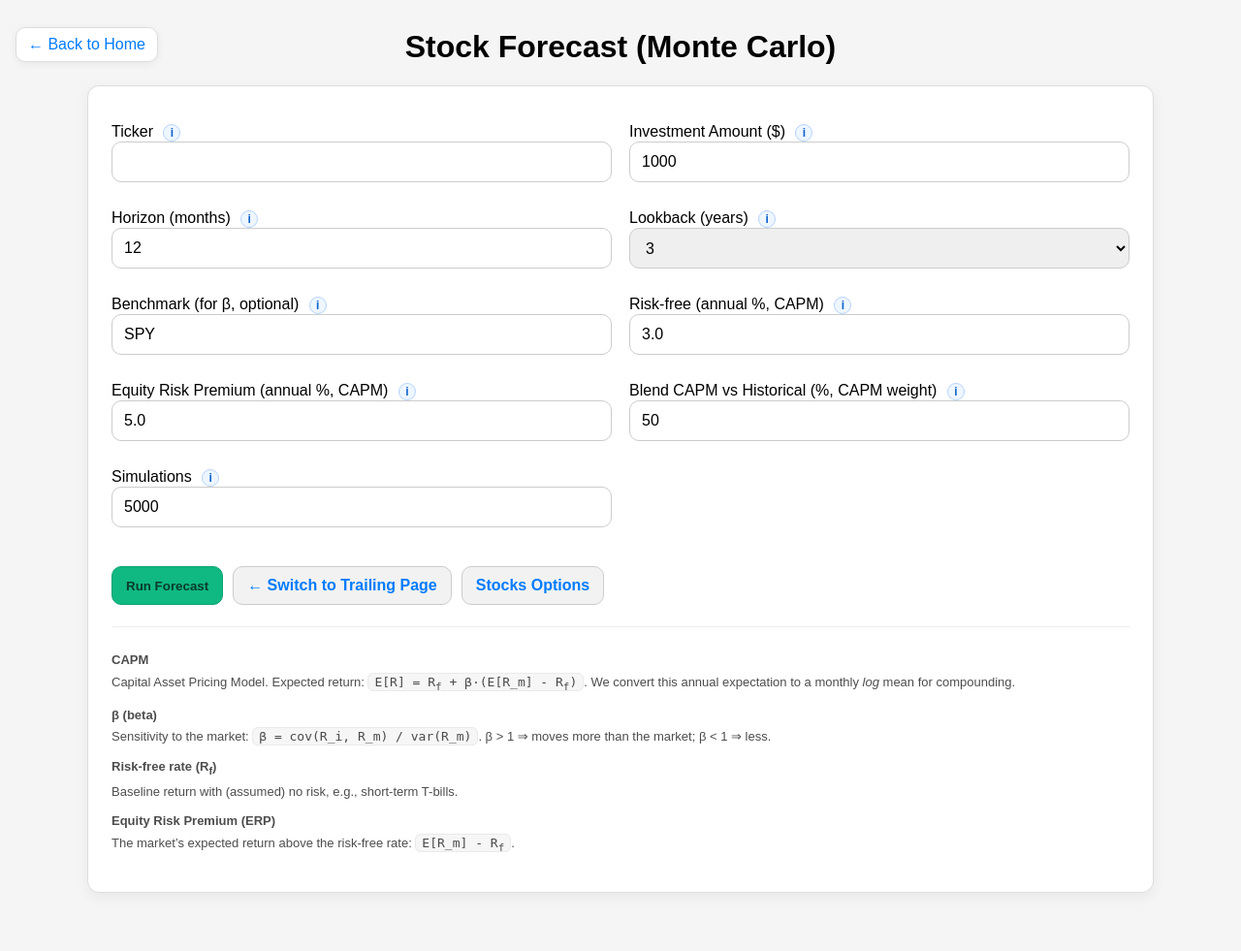
After one commit to worthingtontercero/know_your_investment, a Flask app: page /stocks/forecast in a window 1280 px wide. The commit adds this page. Shown: the whole page at 97% size. Run offline with Flask 3, Linux system fonts and the light colour scheme.

Commit message:
Stocks hub page, forecasting tooltips + glossary, 08/11

```diff
--- a/app.py
+++ b/app.py
@@ -1,63 +1,70 @@
 from flask import Flask, render_template, request
-from datetime import datetime, timedelta
 import pandas as pd
 import yfinance as yf
+import numpy as np
 
 app = Flask(__name__)
 
-@app.route("/")
-def index():
-    return render_template("index.html")
+# =============== Helpers ===============
 
-@app.route("/bonds")
-def bonds():
-    return render_template("bonds.html")
+def _monthly_series(ticker: str, lookback_years: int):
+    """
+    Return:
+      r  : pandas Series of monthly simple returns
+      lr : numpy array of monthly log returns
+    """
+    end = pd.Timestamp.today(tz="UTC").normalize()
+    start = end - pd.DateOffset(years=lookback_years, months=1)
+    df = yf.download(ticker, start=start, end=end, auto_adjust=True,
+                     progress=False, threads=False)
+    if df is None or df.empty:
+        return None, None
+    monthly = df["Close"].resample("M").last().dropna()
+    r = monthly.pct_change().dropna()
+    if len(r) < 12:
+        return None, None
+    lr = np.log1p(r.values)
+    return r, lr
 
-# -------- Stocks --------
-@app.route("/stocks", methods=["GET", "POST"])
-def stocks():
-    ctx = {"form": {}, "result": None, "error": None}
+def _estimate_beta(stock_r: pd.Series, bench_r: pd.Series):
+    """OLS beta using monthly simple returns."""
+    df = pd.concat([stock_r, bench_r], axis=1, join="inner").dropna()
+    if df.shape[0] < 12:
+        return None
+    s = df.iloc[:, 0].values
+    b = df.iloc[:, 1].values
+    var_b = np.var(b, ddof=1)
+    if var_b == 0:
+        return None
+    cov = np.cov(s, b, ddof=1)[0, 1]
+    return float(cov / var_b)
 
-    if request.method == "POST":
-        ticker = (request.form.get("ticker") or "").upper().strip()
-        amount = float(request.form.get("amount") or 0)
-        horizon = int(float(request.form.get("horizon") or 0))
-        bench = (request.form.get("benchmark") or "").upper().strip() or None
-
-        ctx["form"] = {"ticker": ticker, "amount": amount, "horizon": horizon}
-
-        try:
-            res = compute_stock_summary(ticker, horizon, amount)
-            if res is None:
-                ctx["error"] = f"No data found for ticker '{ticker}'."
-            else:
-                if bench:
-                    bres = compute_stock_summary(bench, 12, 0, projection=False)
-                    if bres:
-                        res["bench"] = {"symbol": bench, "gmean": bres["gmean"]}
-                ctx["result"] = res
-        except Exception as e:
-            ctx["error"] = f"Error: {e}"
-
-    return render_template("stocks.html", **ctx)
-
-def compute_stock_summary(ticker: str, horizon_months: int, amount: float, projection: bool=True):
+def compute_stock_summary(
+    ticker: str,
+    horizon_months: int,
+    amount: float,
+    lookback_years: int = 3,
+    projection: bool = True,
+):
+    """
+    Build monthly returns from adjusted closes and compute summary stats.
+    Optionally project FV using geometric mean and ±1σ variants.
+    """
     end = pd.Timestamp.today(tz="UTC").normalize()
-    start = end - pd.DateOffset(years=3, months=1)  # a bit of buffer
-    df = yf.download(ticker, start=start, end=end, auto_adjust=True, progress=False, threads=False)
+    start = end - pd.DateOffset(years=lookback_years, months=1)
+    df = yf.download(ticker, start=start, end=end, auto_adjust=True,
+                     progress=False, threads=False)
     if df is None or df.empty:
         return None
 
-    # Monthly series from adjusted closes (use 'Close' when auto_adjust=True)
     monthly = df["Close"].resample("M").last().dropna()
     rets = monthly.pct_change().dropna()
     if len(rets) < 12:
-        return None  # too little history
+        return None
 
-    # Means & std
-    gmean = (1.0 + rets).prod() ** (1.0 / len(rets)) - 1.0
-    amean = float(rets.mean())
-    std = float(rets.std())
+    gmean = (1.0 + rets).prod() ** (1.0 / len(rets)) - 1.0   # monthly geometric mean
+    amean = float(rets.mean())                                # monthly arithmetic mean
+    std = float(rets.std())                                   # monthly std
 
     result = {
         "ticker": ticker,
@@ -79,5 +86,166 @@ def compute_stock_summary(ticker: str, horizon_months: int, amount: float, proje
 
     return result
 
+def compute_stock_forecast(
+    ticker: str,
+    amount: float,
+    horizon_months: int,
+    lookback_years: int = 3,
+    benchmark: str = "SPY",
+    rf_annual: float = 0.03,
+    erp_annual: float = 0.05,
+    capm_weight: float = 0.5,
+    sims: int = 5000,
+):
+    """
+    Monte Carlo forecast with drift blended between historical log-mean and CAPM,
+    and volatility = historical monthly log σ.
+    """
+    r_stock, lr_stock = _monthly_series(ticker, lookback_years)
+    if r_stock is None:
+        return None
+
+    # Historical stats (log)
+    m_log_hist = float(np.mean(lr_stock))
+    s_log_hist = float(np.std(lr_stock, ddof=1))
+
+    # Beta vs benchmark
+    beta_val = None
+    if benchmark:
+        r_bench, _ = _monthly_series(benchmark, lookback_years)
+        if r_bench is not None:
+            beta_val = _estimate_beta(r_stock, r_bench)
+
+    # CAPM monthly arithmetic mean
+    rf_m  = (1.0 + rf_annual) ** (1.0 / 12.0) - 1.0
+    erp_m = (1.0 + erp_annual) ** (1.0 / 12.0) - 1.0
+    e_capm_m = rf_m + (beta_val if beta_val is not None else 1.0) * erp_m
+    # convert to log mean
+    m_log_capm = float(np.log1p(e_capm_m))
+
+    # Blend drift in log space
+    w = max(0.0, min(1.0, capm_weight))
+    m_log_blend = w * m_log_capm + (1.0 - w) * m_log_hist
+    s_log = s_log_hist
+
+    # Simulate
+    n = max(1, int(horizon_months))
+    sims = max(100, int(sims))
+    rng = np.random.default_rng()
+    lr_paths = rng.normal(loc=m_log_blend, scale=s_log, size=(sims, n))
+    growth_factors = np.exp(lr_paths.sum(axis=1))
+    fv = amount * growth_factors
+
+    p05, p25, p50, p75, p95 = np.percentile(fv, [5, 25, 50, 75, 95])
+    annualized_med = (p50 / amount) ** (12.0 / n) - 1.0 if amount > 0 else 0.0
+
+    return {
+        "ticker": ticker,
+        "lookback": lookback_years,
+        "count": int(len(r_stock)),
+        "hist": {"m_log": m_log_hist, "s_log": s_log_hist},
+        "beta": {"bench": benchmark if benchmark else None, "value": beta_val},
+        "capm": {"e_m_arith": float(e_capm_m), "m_log": m_log_capm, "rf_m": rf_m, "erp_m": erp_m},
+        "blend": int(round(w * 100)),
+        "sims": sims,
+        "forecast": {
+            "fv_p05": float(p05), "fv_p25": float(p25), "fv_p50": float(p50),
+            "fv_p75": float(p75), "fv_p95": float(p95),
+            "annualized_med": float(annualized_med),
+        },
+    }
+
+# =============== Routes ===============
+
+@app.route("/")
+def index():
+    return render_template("index.html")
+
+@app.route("/bonds")
+def bonds():
+    return render_template("bonds.html")
+
+@app.route("/stocks")
+def stocks_home():
+    # Hub page with buttons to the sub-tools
+    return render_template("stocks_home.html")
+
+@app.route("/stocks/trailing", methods=["GET", "POST"])
+def stocks_trailing():
+    ctx = {"form": {}, "result": None, "error": None}
+
+    if request.method == "POST":
+        ticker   = (request.form.get("ticker") or "").upper().strip()
+        amount   = float(request.form.get("amount") or 0)
+        horizon  = int(float(request.form.get("horizon") or 0))
+        bench    = (request.form.get("benchmark") or "").upper().strip() or None
+        lookback = int(request.form.get("lookback") or 3)
+
+        ctx["form"] = {
+            "ticker": ticker, "amount": amount, "horizon": horizon,
+            "lookback": lookback, "benchmark": bench or ""
+        }
+
+        try:
+            res = compute_stock_summary(ticker, horizon, amount, lookback_years=lookback)
+            if res is None:
+                ctx["error"] = f"No data found for ticker '{ticker}'."
+            else:
+                if bench:
+                    bres = compute_stock_summary(bench, 12, 0,
+                                                 lookback_years=lookback, projection=False)
+                    if bres:
+                        res["bench"] = {"symbol": bench, "gmean": bres["gmean"]}
+                ctx["result"] = res
+        except Exception as e:
+            ctx["error"] = f"Error: {e}"
+    else:
+        ctx["form"] = {"amount": 1000, "horizon": 12, "lookback": 3, "benchmark": ""}
+
+    # This still uses your existing template file:
+    return render_template("stocks.html", **ctx)
+
+
+@app.route("/stocks/forecast", methods=["GET", "POST"])
+def stocks_forecast():
+    ctx = {"form": {}, "result": None, "error": None}
+
+    if request.method == "POST":
+        ticker   = (request.form.get("ticker") or "").upper().strip()
+        amount   = float(request.form.get("amount") or 0)
+        horizon  = int(float(request.form.get("horizon") or 0))
+        lookback = int(request.form.get("lookback") or 3)
+        bench    = (request.form.get("benchmark") or "SPY").upper().strip() or "SPY"
+        rf_ann   = float(request.form.get("rf") or 3.0)
+        erp_ann  = float(request.form.get("erp") or 5.0)
+        blend    = int(float(request.form.get("blend") or 50))
+        sims     = int(float(request.form.get("sims") or 5000))
+
+        ctx["form"] = {
+            "ticker": ticker, "amount": amount, "horizon": horizon, "lookback": lookback,
+            "benchmark": bench, "rf": rf_ann, "erp": erp_ann, "blend": blend, "sims": sims
+        }
+
+        try:
+            res = compute_stock_forecast(
+                ticker=ticker, amount=amount, horizon_months=horizon,
+                lookback_years=lookback, benchmark=bench,
+                rf_annual=rf_ann/100.0, erp_annual=erp_ann/100.0,
+                capm_weight=blend/100.0, sims=sims
+            )
+            if res is None:
+                ctx["error"] = f"Could not build forecast for '{ticker}'."
+            else:
+                ctx["result"] = res
+        except Exception as e:
+            ctx["error"] = f"Error: {e}"
+    else:
+        ctx["form"] = {"amount": 1000, "horizon": 12, "lookback": 3,
+                       "benchmark": "SPY", "rf": 3.0, "erp": 5.0, "blend": 50, "sims": 5000}
+
+    return render_template("stocks_forecast.html", **ctx)
+
+# =============== Main ===============
+
 if __name__ == "__main__":
     app.run(debug=True)
--- a/static/style.css
+++ b/static/style.css
@@ -20,6 +20,7 @@ a:hover { text-decoration: underline; }
 }
 
 .option-box {
+  display: block;                 /* <- add this */
   background-color: white;
   border: 2px solid #ccc;
   border-radius: 10px;
@@ -29,7 +30,10 @@ a:hover { text-decoration: underline; }
   box-shadow: 2px 2px 10px rgba(0,0,0,0.1);
   cursor: pointer;
   transition: 0.3s;
+  text-decoration: none;          /* anchors shouldn’t underline */
+  color: inherit;                  /* keep text color */
 }
+
 .option-box:hover { transform: scale(1.05); border-color: #007BFF; }
 .coming-soon { opacity: 0.6; cursor: not-allowed; }
 
@@ -126,3 +130,69 @@ input[type="number"] {
   text-decoration: none;
 }
 .back-top:hover { text-decoration: underline; }
+/* --- tiny info tooltips --- */
+.help {
+  display: inline-flex;
+  align-items: center;
+  justify-content: center;
+  width: 18px;
+  height: 18px;
+  margin-left: 6px;
+  border-radius: 50%;
+  background: #eef6ff;
+  color: #0b63ce;
+  border: 1px solid #b6d4ff;
+  font-size: 12px;
+  font-weight: 700;
+  line-height: 1;
+  cursor: help;
+  position: relative;
+}
+
+.help .bubble {
+  position: absolute;
+  top: 120%;
+  left: 0;
+  z-index: 100;
+  width: 280px;
+  max-width: calc(100vw - 48px);
+  background: #111;
+  color: #fff;
+  border: 1px solid #333;
+  border-radius: 8px;
+  padding: 8px 10px;
+  box-shadow: 0 6px 18px rgba(0,0,0,.25);
+  font-size: 13px;
+  line-height: 1.3;
+  opacity: 0;
+  visibility: hidden;
+  transition: opacity .15s ease;
+}
+
+.help:hover .bubble,
+.help:focus .bubble {
+  opacity: 1;
+  visibility: visible;
+}
+
+.help .bubble::after {
+  content: "";
+  position: absolute;
+  top: -6px;
+  left: 10px;
+  border-width: 6px;
+  border-style: solid;
+  border-color: transparent transparent #333 transparent;
+}
+/* --- glossary footer --- */
+.glossary {
+  margin-top: 22px;
+  padding-top: 12px;
+  border-top: 1px solid #eee;
+  color: rgba(0,0,0,0.7);   /* ~70% opacity gray */
+  font-size: 13px;
+  line-height: 1.45;
+}
+.glossary dt { font-weight: 700; }
+.glossary dd { margin: 4px 0 12px 0; }
+.glossary code { background:#f6f6f6; border:1px solid #eaeaea; border-radius:6px; padding:1px 6px; }
--- /dev/null
+++ b/templates/stocks_forecast.html
@@ -0,0 +1,218 @@
+<!DOCTYPE html>
+<html lang="en">
+<head>
+  <meta charset="UTF-8"/>
+  <meta name="viewport" content="width=device-width, initial-scale=1.0"/>
+  <title>Stock Forecast — Know Your Investment</title>
+  <link rel="stylesheet" href="{{ url_for('static', filename='style.css') }}">
+</head>
+<body>
+  <a class="back back-top" href="/">← Back to Home</a>
+  <h1>Stock Forecast (Monte Carlo)</h1>
+
+  <div class="container">
+    <form method="POST" class="grid">
+      <!-- Ticker -->
+      <div class="row">
+        <label class="label" for="ticker">
+          Ticker
+          <span class="help" tabindex="0" aria-label="Ticker help">i
+            <span class="bubble">Yahoo Finance symbol (adjusted prices). Examples: AAPL, MSFT, TSLA.</span>
+          </span>
+        </label>
+        <input id="ticker" name="ticker" class="input" value="{{ form.ticker or '' }}" required>
+      </div>
+
+      <!-- Amount -->
+      <div class="row">
+        <label class="label" for="amount">
+          Investment Amount ($)
+          <span class="help" tabindex="0" aria-label="Amount help">i
+            <span class="bubble">One-time lump sum invested at time 0. We simulate the distribution of its future value.</span>
+          </span>
+        </label>
+        <input id="amount" name="amount" class="input" type="number" step="1" value="{{ form.amount or 1000 }}" required>
+      </div>
+
+      <!-- Horizon -->
+      <div class="row">
+        <label class="label" for="horizon">
+          Horizon (months)
+          <span class="help" tabindex="0" aria-label="Horizon help">i
+            <span class="bubble">How many months ahead to simulate. We compound monthly log-returns for this length.</span>
+          </span>
+        </label>
+        <input id="horizon" name="horizon" class="input" type="number" step="1" value="{{ form.horizon or 12 }}" required>
+      </div>
+
+      <!-- Lookback -->
+      <div class="row">
+        <label class="label" for="lookback">
+          Lookback (years)
+          <span class="help" tabindex="0" aria-label="Lookback help">i
+            <span class="bubble">History used to estimate drift/volatility. Longer = smoother, but can mix past regimes.</span>
+          </span>
+        </label>
+        <select id="lookback" name="lookback" class="select">
+          <option value="3"  {% if form.lookback==3 %}selected{% endif %}>3</option>
+          <option value="5"  {% if form.lookback==5 %}selected{% endif %}>5</option>
+          <option value="10" {% if form.lookback==10 %}selected{% endif %}>10</option>
+        </select>
+      </div>
+
+      <!-- Benchmark -->
+      <div class="row">
+        <label class="label" for="benchmark">
+          Benchmark (for &beta;, optional)
+          <span class="help" tabindex="0" aria-label="Benchmark help">i
+            <span class="bubble">Used to estimate beta (&beta;). CAPM drift = R<sub>f</sub> + &beta;&middot;ERP. Default SPY if blank.</span>
+          </span>
+        </label>
+        <input id="benchmark" name="benchmark" class="input" value="{{ form.benchmark or 'SPY' }}">
+      </div>
+
+      <!-- Risk-free -->
+      <div class="row">
+        <label class="label" for="rf">
+          Risk-free (annual %, CAPM)
+          <span class="help" tabindex="0" aria-label="Risk-free help">i
+            <span class="bubble">Annual risk-free rate (e.g., T-bill). Converted to a monthly rate inside the model.</span>
+          </span>
+        </label>
+        <input id="rf" name="rf" class="input" type="number" step="0.01" value="{{ form.rf or 3.0 }}">
+      </div>
+
+      <!-- ERP -->
+      <div class="row">
+        <label class="label" for="erp">
+          Equity Risk Premium (annual %, CAPM)
+          <span class="help" tabindex="0" aria-label="ERP help">i
+            <span class="bubble">Expected market excess return over the risk-free rate. Typical long-run values ~4–6%.</span>
+          </span>
+        </label>
+        <input id="erp" name="erp" class="input" type="number" step="0.01" value="{{ form.erp or 5.0 }}">
+      </div>
+
+      <!-- Blend -->
+      <div class="row">
+        <label class="label" for="blend">
+          Blend CAPM vs Historical (%, CAPM weight)
+          <span class="help" tabindex="0" aria-label="Blend help">i
+            <span class="bubble">0% = use only historical log-mean; 100% = only CAPM log-mean. We linearly blend the two drifts.</span>
+          </span>
+        </label>
+        <input id="blend" name="blend" class="input" type="number" step="1" value="{{ form.blend or 50 }}">
+      </div>
+
+      <!-- Sims -->
+      <div class="row">
+        <label class="label" for="sims">
+          Simulations
+          <span class="help" tabindex="0" aria-label="Simulations help">i
+            <span class="bubble">Number of Monte Carlo paths. More = smoother percentiles, but slower (5,000 is a good default).</span>
+          </span>
+        </label>
+        <input id="sims" name="sims" class="input" type="number" step="100" value="{{ form.sims or 5000 }}">
+      </div>
+
+      <!-- Actions -->
+      <div class="row" style="grid-column: 1 / -1;">
+        <div class="btns">
+          <button class="btn primary" type="submit">Run Forecast</button>
+          <a class="btn" href="{{ url_for('stocks_trailing') }}">← Switch to Trailing Page</a>
+          <a class="btn" href="{{ url_for('stocks_home') }}">Stocks Options</a>
+        </div>
+      </div>
+    </form>
+
+    {% if error %}
+      <p class="note" style="color:#b00020">{{ error }}</p>
+    {% endif %}
+
+    {% if result %}
+      <div class="row" style="margin-top:18px">
+        <h3>{{ result.ticker }} — {{ result.count }} months used (lookback {{ result.lookback }}y)</h3>
+
+        <div class="stats">
+          <div class="stat">
+            <div class="k">Hist log-mean (monthly)</div>
+            <div class="v">{{ (100*result.hist.m_log)|round(2) }}%</div>
+          </div>
+          <div class="stat">
+            <div class="k">Hist &sigma; (monthly, log)</div>
+            <div class="v">{{ (100*result.hist.s_log)|round(2) }}%</div>
+          </div>
+          <div class="stat">
+            <div class="k">&beta; vs {{ result.beta.bench or '—' }}</div>
+            <div class="v">{{ result.beta.value is not none and (result.beta.value|round(2)) or '—' }}</div>
+          </div>
+        </div>
+
+        <div class="stats" style="margin-top:10px">
+          <div class="stat">
+            <div class="k">CAPM (monthly, arithmetic)</div>
+            <div class="v">{{ (100*result.capm.e_m_arith)|round(2) }}%</div>
+          </div>
+          <div class="stat">
+            <div class="k">CAPM (monthly, log)</div>
+            <div class="v">{{ (100*result.capm.m_log)|round(2) }}%</div>
+          </div>
+          <div class="stat">
+            <div class="k">Blend weight (CAPM)</div>
+            <div class="v">{{ result.blend }}%</div>
+          </div>
+        </div>
+
+        <div class="stats" style="margin-top:10px">
+          <div class="stat">
+            <div class="k">Forecast FV — Median</div>
+            <div class="v">$ {{ result.forecast.fv_p50|round(2) }}</div>
+          </div>
+          <div class="stat">
+            <div class="k">Forecast FV — 5% / 95%</div>
+            <div class="v">$ {{ result.forecast.fv_p05|round(2) }} • $ {{ result.forecast.fv_p95|round(2) }}</div>
+          </div>
+          <div class="stat">
+            <div class="k">Annualized (from median)</div>
+            <div class="v">{{ (100*result.forecast.annualized_med)|round(2) }}%</div>
+          </div>
+        </div>
+
+        <p class="note">
+          Monte Carlo with {{ result.sims }} paths. Drift = {{ result.blend }}% CAPM log-mean +
+          {{ 100 - result.blend }}% historical log-mean; volatility = historical monthly log &sigma;.
+          This is a model, not advice.
+        </p>
+      </div>
+    {% endif %}
+
+    <!-- Glossary (always visible) -->
+    <div class="glossary">
+      <dl>
+        <dt>CAPM</dt>
+        <dd>
+          Capital Asset Pricing Model. Expected return:
+          <code>E[R] = R<sub>f</sub> + &beta;&middot;(E[R_m] - R<sub>f</sub>)</code>.
+          We convert this annual expectation to a monthly <em>log</em> mean for compounding.
+        </dd>
+
+        <dt>&beta; (beta)</dt>
+        <dd>
+          Sensitivity to the market:
+          <code>&beta; = cov(R_i, R_m) / var(R_m)</code>. &beta; &gt; 1 ⇒ moves more than the market; &beta; &lt; 1 ⇒ less.
+        </dd>
+
+        <dt>Risk-free rate (R<sub>f</sub>)</dt>
+        <dd>
+          Baseline return with (assumed) no risk, e.g., short-term T-bills.
+        </dd>
+
+        <dt>Equity Risk Premium (ERP)</dt>
+        <dd>
+          The market’s expected return above the risk-free rate: <code>E[R_m] - R<sub>f</sub></code>.
+        </dd>
+      </dl>
+    </div>
+  </div>
+</body>
+</html>
```
Also changed, not shown: templates/stocks.html (+15 -4 lines), templates/stocks_home.html (added, +36 -0 lines).
